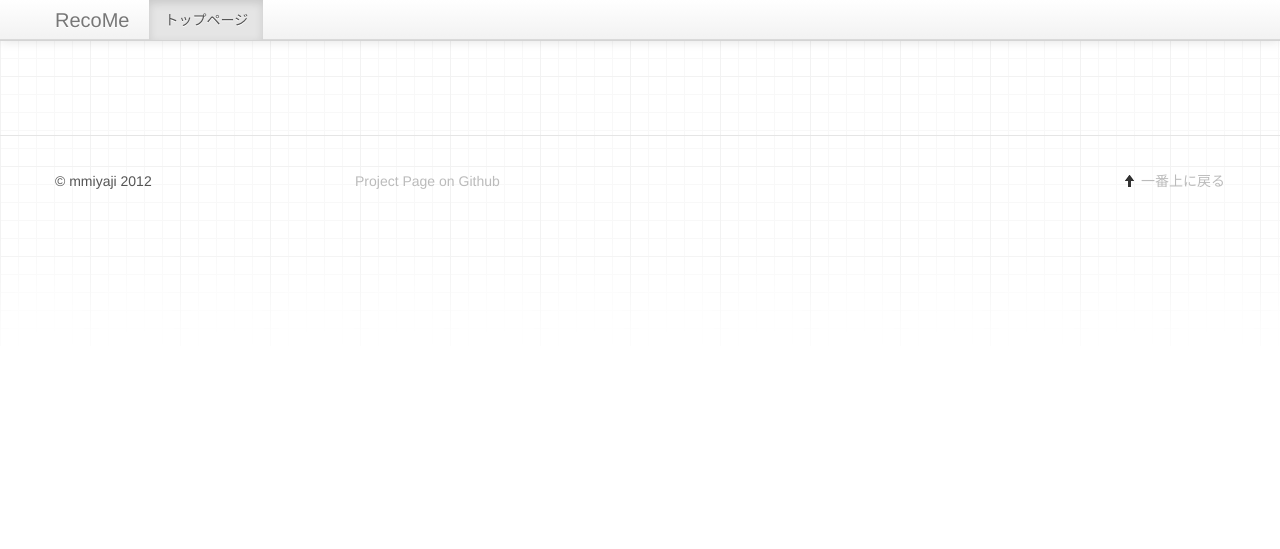
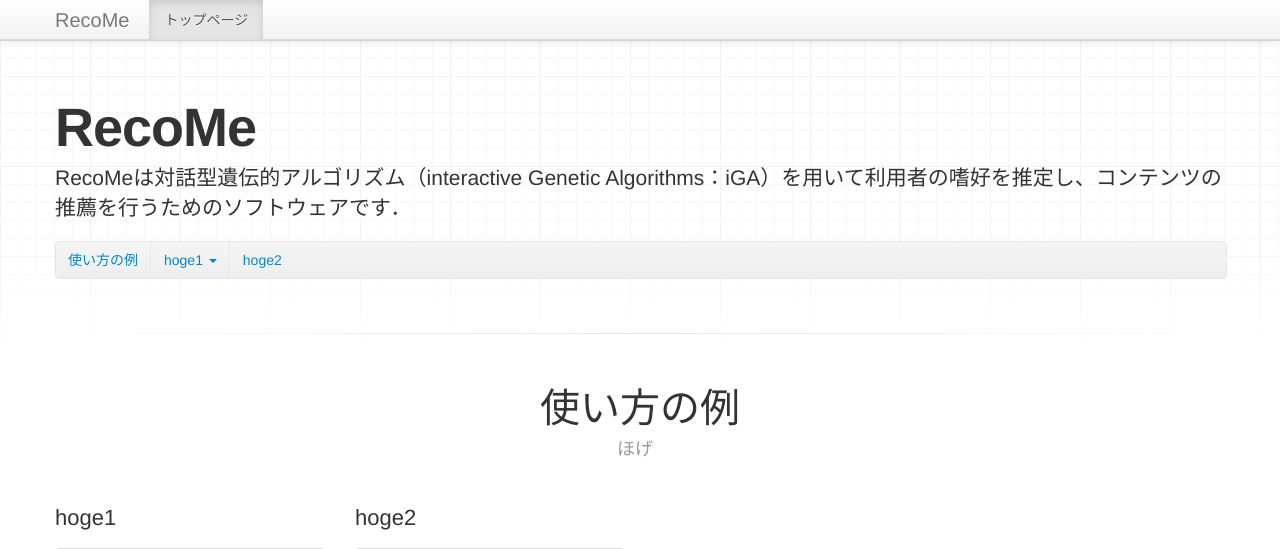
Before and after one commit to mmiyaji/RecoMe, a Django app: template rakuten/templates/general/index.html in a window 1280 px wide. Shown: the top 549 px of the page. Before the commit the page ends 241 px from the top, so only its background shows below. Run offline with Django 3.2, Linux system fonts and the light colour scheme; the template is opened without the code that fills it, so the values that code supplies are empty; parts of the project's set-up code (start-up, migrations or seed data) failed here and were passed over; some libraries are stand-ins or nearby versions.

Commit message:
add template components to toppage

```diff
--- /dev/null
+++ b/rakuten/templates/base/base.html
@@ -0,0 +1,97 @@
+<!DOCTYPE html>
+<html lang="ja">
+  <head>
+    <meta charset="utf-8">
+    <title>RecoMe{% if title %} - {{title}}{% endif %}</title>
+    <meta name="viewport" content="width=device-width, initial-scale=1.0">
+    <meta name="description" content="">
+    <meta name="author" content="mmiyaji">
+
+    <!-- Le styles -->
+    <link rel="stylesheet" href="{{ STATIC_URL }}/css/bootstrap.css">
+    <link rel="stylesheet" href="{{ STATIC_URL }}/css/bootstrap-responsive.css">
+    <link rel="stylesheet" href="{{ STATIC_URL }}/css/docs.css">
+
+    <!-- Bootstrap CSS fixes for IE6 -->
+    <!--[if lt IE 7]>
+        <link rel="stylesheet" href="{{ STATIC_URL }}/css/bootstrap-ie6.min.css">
+        <![endif]-->
+    <!-- Bootstrap Image Gallery styles -->
+    <link rel="stylesheet" href="{{ STATIC_URL }}/css/bootstrap-image-gallery.min.css">
+    <!-- CSS to style the file input field as button and adjust the Bootstrap progress bars -->
+    <link rel="stylesheet" href="{{ STATIC_URL }}/css/datepicker.css">
+    <link rel="stylesheet" href="{{ STATIC_URL }}/css/style.css">
+    <!-- Le HTML5 shim, for IE6-8 support of HTML5 elements -->
+    <!--[if lt IE 9]>
+        <script src="http://html5shim.googlecode.com/svn/trunk/html5.js"></script>
+        <![endif]-->
+    <!-- Le fav and touch icons -->
+    <link rel="shortcut icon" href="{{ STATIC_URL }}/ico/favicon.ico">
+    <link rel="apple-touch-icon-precomposed" sizes="144x144" href="{{ STATIC_URL }}/ico/apple-touch-icon-144-precomposed.png">
+    <link rel="apple-touch-icon-precomposed" sizes="114x114" href="{{ STATIC_URL }}/ico/apple-touch-icon-114-precomposed.png">
+    <link rel="apple-touch-icon-precomposed" sizes="72x72" href="{{ STATIC_URL }}/ico/apple-touch-icon-72-precomposed.png">
+    <link rel="apple-touch-icon-precomposed" href="{{ STATIC_URL }}/ico/apple-touch-icon-57-precomposed.png">
+  </head>
+
+  <body{% if subscroll %}  data-spy="scroll" data-target=".subnav" data-offset="50"{% endif %}>
+    {% include "component/nav_bar.html" %}
+    <div class="container">
+      {% block main %}
+      {% endblock main %}
+    </div><!-- /container -->
+      <!-- Footer
+           ================================================== -->
+      <footer class="footer">
+        <div class="container">
+          <div class="row">
+            <div class="span3"><p>&copy; mmiyaji {% now "Y" %}</p></div>
+            <div class="span3"><p><a href="http://github.com/mmiyaji/RecoMe" target="_blank">Project Page on Github</a></p></div>
+          <p class="pull-right">
+            <i class="icon-arrow-up"></i>
+            <a href="#">一番上に戻る</a>
+          </p>
+          </div>
+        </div>
+      </footer>
+      <!-- Le javascript
+              ================================================== -->
+    <!-- Placed at the end of the document so the pages load faster -->
+    <script src="{{ STATIC_URL }}/js/jquery.js"></script>
+    <script src="{{ STATIC_URL }}/js/bootstrap-transition.js"></script>
+    <script src="{{ STATIC_URL }}/js/bootstrap-alert.js"></script>
+    <script src="{{ STATIC_URL }}/js/bootstrap-modal.js"></script>
+    <script src="{{ STATIC_URL }}/js/bootstrap-dropdown.js"></script>
+    <script src="{{ STATIC_URL }}/js/bootstrap-tab.js"></script>
+    <script src="{{ STATIC_URL }}/js/bootstrap-tooltip.js"></script>
+    <script src="{{ STATIC_URL }}/js/bootstrap-popover.js"></script>
+    <script src="{{ STATIC_URL }}/js/bootstrap-button.js"></script>
+    <script src="{{ STATIC_URL }}/js/bootstrap-collapse.js"></script>
+    <script src="{{ STATIC_URL }}/js/bootstrap-carousel.js"></script>
+    <script src="{{ STATIC_URL }}/js/bootstrap-typeahead.js"></script>
+    <script src="{{ STATIC_URL }}/js/bootstrap-datepicker.js"></script>
+
+    <script src="{{ STATIC_URL }}/js/bootstrap-image-gallery.js"></script>
+    <!-- The Iframe Transport is required for browsers without support for XHR file uploads -->
+    <!-- The main application script -->
+    <script src="{{ STATIC_URL }}/js/jquery.masonry.min.js"></script>
+    <script src="{{ STATIC_URL }}/js/bootstrap-scrollspy.js"></script>
+    <script src="{{ STATIC_URL }}/js/application.js"></script>
+    <script type="text/javascript">
+      <!--
+          {% if datepicker %}
+          $(function(){
+          $('#{{datepicker}}').datepicker();
+          });
+          {% endif %}
+          $(function(){
+          var $container = $('.thumbnails');
+          $container.imagesLoaded( function(){
+          $container.masonry({
+          itemSelector : '.span3'
+          });
+          });
+          });
+        -->
+    </script>
+  </body>
+</html>
--- /dev/null
+++ b/rakuten/templates/component/nav_bar.html
@@ -0,0 +1,19 @@
+    <!-- Navbar
+         ================================================== -->
+    <div class="navbar navbar-fixed-top">
+      <div class="navbar-inner">
+        <div class="container">
+          <a class="btn btn-navbar" data-toggle="collapse" data-target=".nav-collapse">
+            <span class="icon-bar"></span>
+            <span class="icon-bar"></span>
+            <span class="icon-bar"></span>
+          </a>
+          <a class="brand" href="/">RecoMe</a>
+          <div class="nav-collapse">
+            <ul class="nav">
+              <li {% if not target %}class="active"{% else %}{%ifequal target "home"%}class="active"{%endifequal%}{% endif %}><a href="/">トップページ</a></li>
+            </ul>
+          </div><!--/.nav-collapse -->
+        </div>
+      </div>
+    </div>
--- a/rakuten/templates/general/index.html
+++ b/rakuten/templates/general/index.html
@@ -1,115 +1,78 @@
-<!DOCTYPE html>
-<html lang="ja">
-  <head>
-    <meta charset="utf-8">
-    <title>RecoMe{% if title %} - {{title}}{% endif %}</title>
-    <meta name="viewport" content="width=device-width, initial-scale=1.0">
-    <meta name="description" content="">
-    <meta name="author" content="mmiyaji">
-
-    <!-- Le styles -->
-    <link rel="stylesheet" href="{{ STATIC_URL }}/css/bootstrap.css">
-    <link rel="stylesheet" href="{{ STATIC_URL }}/css/bootstrap-responsive.css">
-    <link rel="stylesheet" href="{{ STATIC_URL }}/css/docs.css">
-
-    <!-- Bootstrap CSS fixes for IE6 -->
-    <!--[if lt IE 7]>
-        <link rel="stylesheet" href="{{ STATIC_URL }}/css/bootstrap-ie6.min.css">
-        <![endif]-->
-    <!-- Bootstrap Image Gallery styles -->
-    <link rel="stylesheet" href="{{ STATIC_URL }}/css/bootstrap-image-gallery.min.css">
-    <!-- CSS to style the file input field as button and adjust the Bootstrap progress bars -->
-    <link rel="stylesheet" href="{{ STATIC_URL }}/css/datepicker.css">
-    <link rel="stylesheet" href="{{ STATIC_URL }}/css/style.css">
-    <!-- Le HTML5 shim, for IE6-8 support of HTML5 elements -->
-    <!--[if lt IE 9]>
-        <script src="http://html5shim.googlecode.com/svn/trunk/html5.js"></script>
-        <![endif]-->
-    <!-- Le fav and touch icons -->
-    <link rel="shortcut icon" href="{{ STATIC_URL }}/ico/favicon.ico">
-    <link rel="apple-touch-icon-precomposed" sizes="144x144" href="{{ STATIC_URL }}/ico/apple-touch-icon-144-precomposed.png">
-    <link rel="apple-touch-icon-precomposed" sizes="114x114" href="{{ STATIC_URL }}/ico/apple-touch-icon-114-precomposed.png">
-    <link rel="apple-touch-icon-precomposed" sizes="72x72" href="{{ STATIC_URL }}/ico/apple-touch-icon-72-precomposed.png">
-    <link rel="apple-touch-icon-precomposed" href="{{ STATIC_URL }}/ico/apple-touch-icon-57-precomposed.png">
-  </head>
-
-  <body{% if subscroll %}  data-spy="scroll" data-target=".subnav" data-offset="50"{% endif %}>
-    <!-- Navbar
-         ================================================== -->
-    <div class="navbar navbar-fixed-top">
-      <div class="navbar-inner">
-        <div class="container">
-          <a class="btn btn-navbar" data-toggle="collapse" data-target=".nav-collapse">
-            <span class="icon-bar"></span>
-            <span class="icon-bar"></span>
-            <span class="icon-bar"></span>
-          </a>
-          <a class="brand" href="/">RecoMe</a>
-          <div class="nav-collapse">
-            <ul class="nav">
-              <li {% if not target %}class="active"{% else %}{%ifequal target "home"%}class="active"{%endifequal%}{% endif %}><a href="/">トップページ</a></li>
-            </ul>
-          </div><!--/.nav-collapse -->
+{% extends "base/base.html" %}
+{% block main %}
+<!-- Masthead
+     ================================================== -->
+<header class="jumbotron subhead" id="overview">
+  <h1 id="title">RecoMe</h1>
+  <!-- <h2 id="about">本アプリケーションについて</h2> -->
+  <p class="lead">
+    RecoMeは対話型遺伝的アルゴリズム（interactive Genetic Algorithms：iGA）を用いて利用者の嗜好を推定し、コンテンツの推薦を行うためのソフトウェアです．<br>
+  </p>
+  <div class="subnav">
+    <ul class="nav nav-pills">
+      <li><a href="#about">使い方の例</a></li>
+      <li class="dropdown">
+        <a href="#" class="dropdown-toggle" data-toggle="dropdown">
+          hoge1
+          <b class="caret"></b>
+        </a>
+        <ul class="dropdown-menu">
+          <li><a href="#fuga1">fuga1</a></li>
+        </ul>
+      </li>
+      <li><a href="#hoge2">hoge2</a></li>
+    </ul>
+  </div>
+</header>
+<hr class="soften">
+<div class="marketing">
+  <h1 id="about">使い方の例</h1>
+  <p class="marketing-byline">ほげ</p>
+  <ul class="thumbnails example-sites">
+    <li class="span3">
+      <h2>hoge1</h2>
+      <a class="thumbnail" href="#hoge1">
+        <img src="{{ STATIC_URL }}/img/screenshot/miu.jpg" alt="hoge1">
+      </a>
+    </li>
+    <li class="span3">
+      <h2>hoge2</h2>
+      <a class="thumbnail" href="#hoge2">
+        <img src="{{ STATIC_URL }}/img/screenshot/miu.jpg" alt="hoge2">
+      </a>
+    </li>
+  </ul>
+</div><!-- /.marketing -->
+<hr class="soften">
+<section>
+  <div class="page-header">
+    <h1 id="hoge1">hoge1 <small>fuga</small></h1>
+  </div>
+  <div class="row">
+    <div class="span4">
+      <h2 id="foo1">foo1</h2>
+      <div>
+        <div class="thumbnail">
+          <img src="{{ STATIC_URL }}/img/screenshot/miu.jpg" alt="foo1">
+          <div class="caption">
+            <p>bar
+            </p>
+          </div>
         </div>
       </div>
     </div>
-    <div class="container">
-      {% block main %}
-      {% endblock main %}
-    </div><!-- /container -->
-      <!-- Footer
-           ================================================== -->
-      <footer class="footer">
-        <div class="container">
-          <div class="row">
-            <div class="span3"><p>&copy; mmiyaji {% now "Y" %}</p></div>
-            <div class="span3"><p><a href="http://github.com/mmiyaji/RecoMe" target="_blank">Project Page on Github</a></p></div>
-          <p class="pull-right">
-            <i class="icon-arrow-up"></i>
-            <a href="#">一番上に戻る</a>
-          </p>
+    <div class="span4">
+      <h2 id="foo2">foo2</h2>
+      <div>
+        <div class="thumbnail">
+          <img src="{{ STATIC_URL }}/img/screenshot/miu.jpg" alt="foo2">
+          <div class="caption">
+            <p>bar
+            </p>
           </div>
         </div>
-      </footer>
-      <!-- Le javascript
-              ================================================== -->
-    <!-- Placed at the end of the document so the pages load faster -->
-    <script src="{{ STATIC_URL }}/js/jquery.js"></script>
-    <script src="{{ STATIC_URL }}/js/bootstrap-transition.js"></script>
-    <script src="{{ STATIC_URL }}/js/bootstrap-alert.js"></script>
-    <script src="{{ STATIC_URL }}/js/bootstrap-modal.js"></script>
-    <script src="{{ STATIC_URL }}/js/bootstrap-dropdown.js"></script>
-    <script src="{{ STATIC_URL }}/js/bootstrap-tab.js"></script>
-    <script src="{{ STATIC_URL }}/js/bootstrap-tooltip.js"></script>
-    <script src="{{ STATIC_URL }}/js/bootstrap-popover.js"></script>
-    <script src="{{ STATIC_URL }}/js/bootstrap-button.js"></script>
-    <script src="{{ STATIC_URL }}/js/bootstrap-collapse.js"></script>
-    <script src="{{ STATIC_URL }}/js/bootstrap-carousel.js"></script>
-    <script src="{{ STATIC_URL }}/js/bootstrap-typeahead.js"></script>
-    <script src="{{ STATIC_URL }}/js/bootstrap-datepicker.js"></script>
-
-    <script src="{{ STATIC_URL }}/js/bootstrap-image-gallery.js"></script>
-    <!-- The Iframe Transport is required for browsers without support for XHR file uploads -->
-    <!-- The main application script -->
-    <script src="{{ STATIC_URL }}/js/jquery.masonry.min.js"></script>
-    <script src="{{ STATIC_URL }}/js/bootstrap-scrollspy.js"></script>
-    <script src="{{ STATIC_URL }}/js/application.js"></script>
-    <script type="text/javascript">
-      <!--
-          {% if datepicker %}
-          $(function(){
-          $('#{{datepicker}}').datepicker();
-          });
-          {% endif %}
-          $(function(){
-          var $container = $('.thumbnails');
-          $container.imagesLoaded( function(){
-          $container.masonry({
-          itemSelector : '.span3'
-          });
-          });
-          });
-        -->
-    </script>
-  </body>
-</html>
+      </div>
+    </div>
+  </div>
+</section>
+{% endblock main %}
```
Also changed, not shown: 1 other file.
